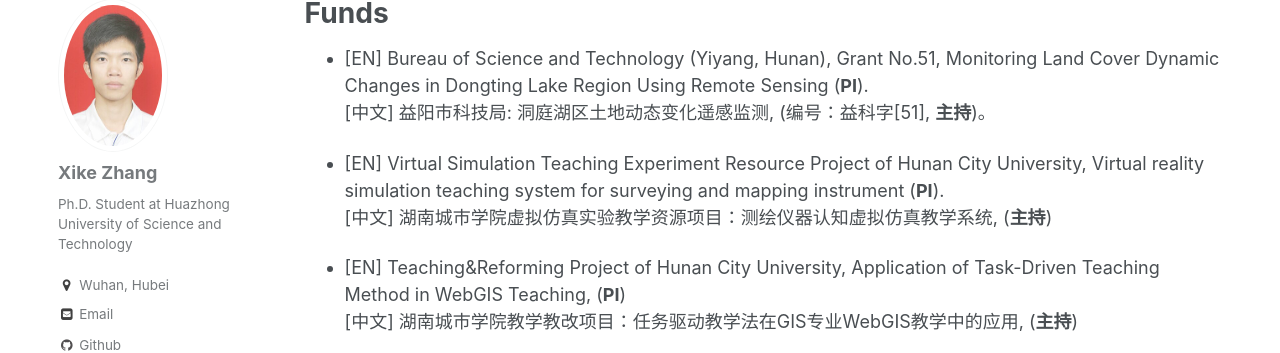
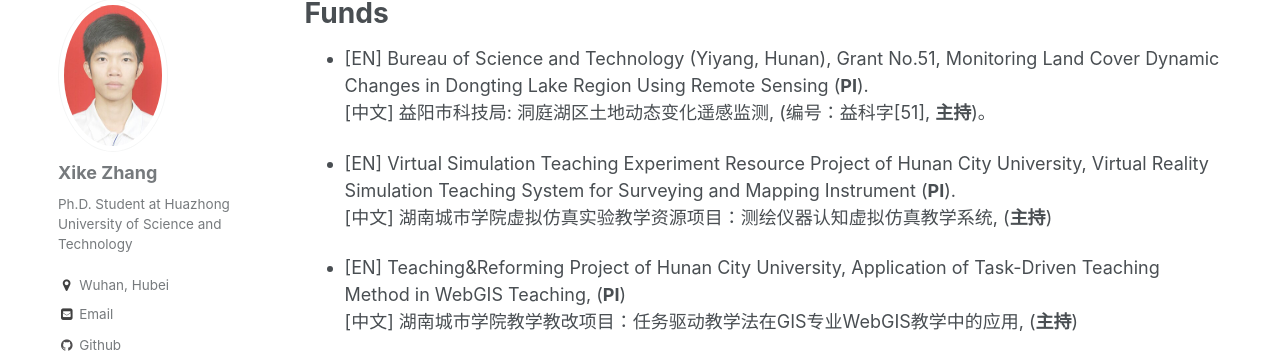
Before and after one commit to kokocheung/XikeZhang.github.io, a Jekyll site: the page built from _pages/funds.md, in a window 1280 px wide and 900 px high. Shown: the part 119-472 px from the top of the window. Built offline with Jekyll 4.4.1, drawn with Linux system fonts in a browser that asks for light colours.

```diff
--- a/_pages/funds.md
+++ b/_pages/funds.md
@@ -8,7 +8,7 @@ author_profile: true
 + [EN] Bureau of Science and Technology (Yiyang, Hunan), Grant No.51, Monitoring Land Cover Dynamic Changes in Dongting Lake Region Using Remote Sensing (<b>PI</b>).<br>
   [中文] 益阳市科技局: 洞庭湖区土地动态变化遥感监测, (编号：益科字[51], <b>主持</b>)。
 
-+ [EN] Virtual Simulation Teaching Experiment Resource Project of Hunan City University, Virtual reality simulation teaching system for surveying and mapping instrument (<b>PI</b>).<br>
++ [EN] Virtual Simulation Teaching Experiment Resource Project of Hunan City University, Virtual Reality Simulation Teaching System for Surveying and Mapping Instrument (<b>PI</b>).<br>
   [中文] 湖南城市学院虚拟仿真实验教学资源项目：测绘仪器认知虚拟仿真教学系统, (<b>主持</b>)
 
 + [EN] Teaching&Reforming Project of Hunan City University, Application of Task-Driven Teaching Method in WebGIS Teaching, (<b>PI</b>)<br>
```
